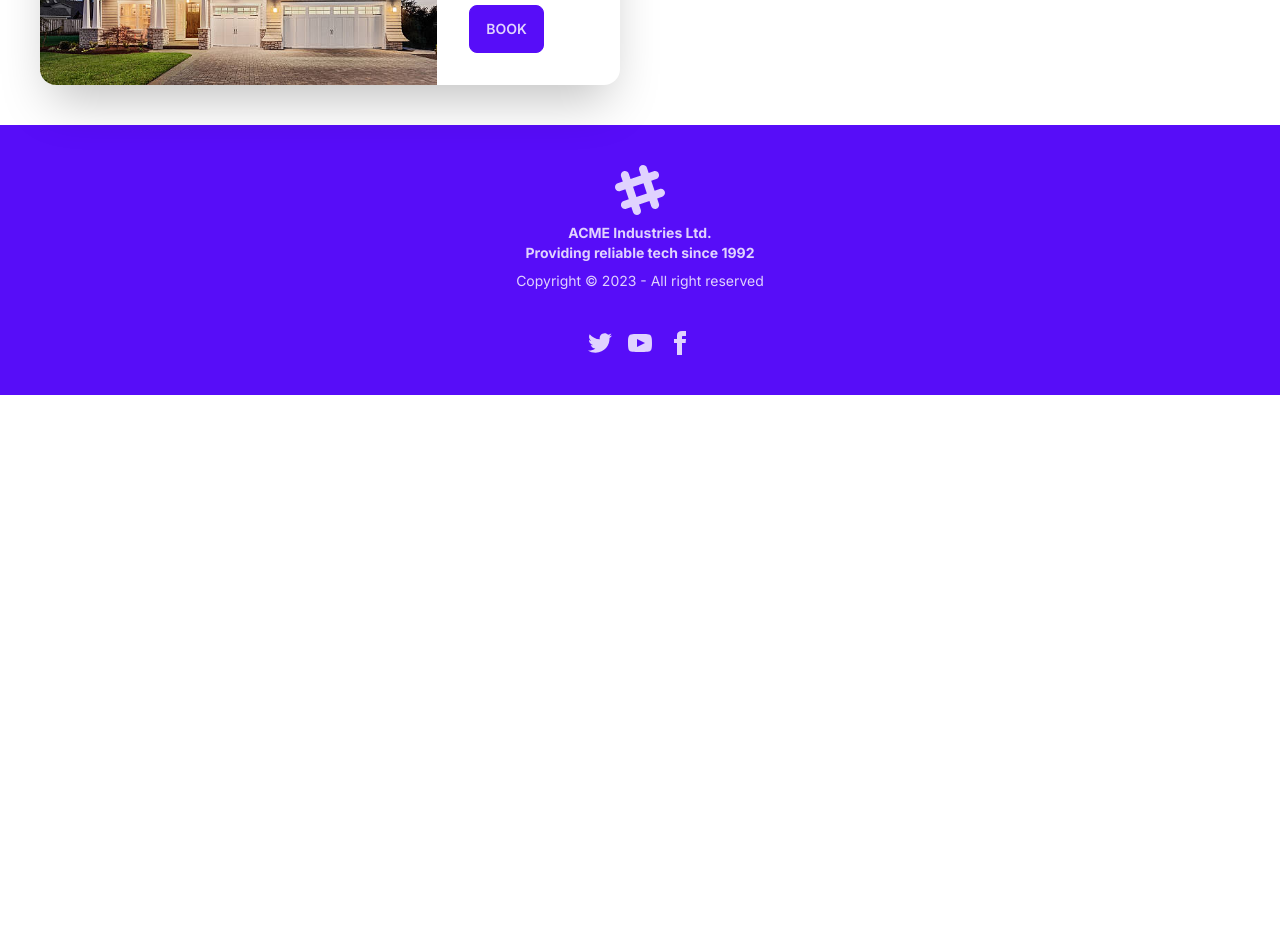
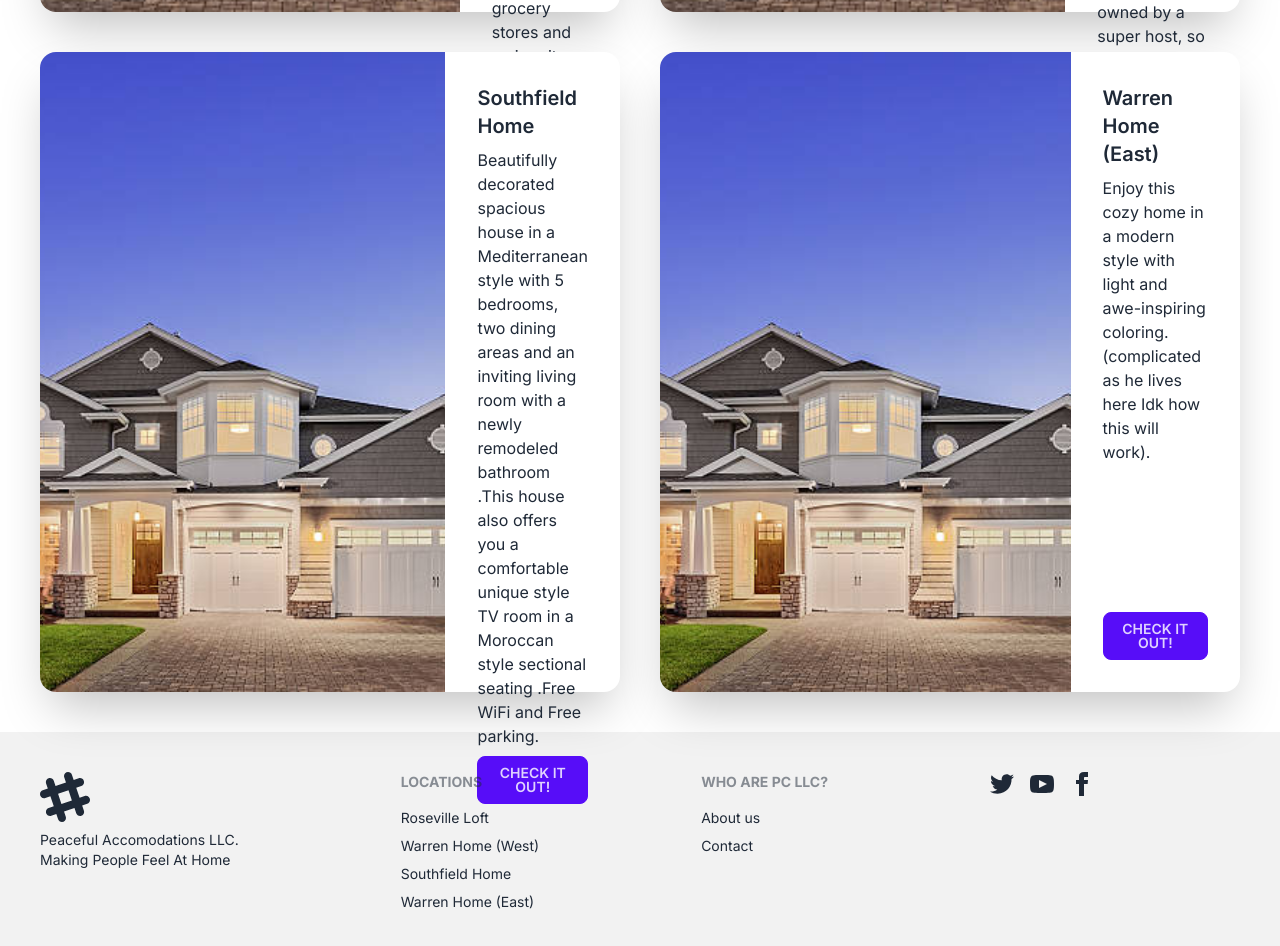
Before and after one commit to terminaltrifecta/PeacefulEscape, a Next.js app: page / in a window 1280 px wide. Shown: the part 1820-2766 px from the top of the page. Before the commit the page ends 2215 px from the top, so only its background shows below. Built offline with nearby package versions, Linux system fonts and the light colour scheme.

Commit message:
some index work

```diff
--- a/app/components/card/card.tsx
+++ b/app/components/card/card.tsx
@@ -15,16 +15,14 @@
       <figure>
         <Image className="h-full" src={Stock} alt="Album" />
       </figure>
-      <div className="card-body">
+      <div className="card-body h-full w-1/2">
         <h2 className="card-title">{headerText}</h2>
-        <p>{paragraphText}</p>
+        <p className="break-words">{paragraphText}</p>
         <div className="card-actions justify-start">
           <Link className="break-words" href={`${buttonPath}`}>
-              <button className="btn btn-primary w-full">
-                {buttonText}
-              </button>
-            </Link>
-          </div>
+            <button className="btn btn-primary w-full">{buttonText}</button>
+          </Link>
+        </div>
       </div>
     </div>
   );
--- a/app/components/footer/footer.tsx
+++ b/app/components/footer/footer.tsx
@@ -2,7 +2,75 @@
 
 export default function Footer() {
   return (
-    <footer className="footer footer-center p-10 bg-primary text-primary-content">
+    <footer className="footer p-10 bg-base-200 text-base-content">
+      <div>
+        <svg
+          width="50"
+          height="50"
+          viewBox="0 0 24 24"
+          xmlns="http://www.w3.org/2000/svg"
+          fillRule="evenodd"
+          clipRule="evenodd"
+          className="fill-current"
+        >
+          <path d="M22.672 15.226l-2.432.811.841 2.515c.33 1.019-.209 2.127-1.23 2.456-1.15.325-2.148-.321-2.463-1.226l-.84-2.518-5.013 1.677.84 2.517c.391 1.203-.434 2.542-1.831 2.542-.88 0-1.601-.564-1.86-1.314l-.842-2.516-2.431.809c-1.135.328-2.145-.317-2.463-1.229-.329-1.018.211-2.127 1.231-2.456l2.432-.809-1.621-4.823-2.432.808c-1.355.384-2.558-.59-2.558-1.839 0-.817.509-1.582 1.327-1.846l2.433-.809-.842-2.515c-.33-1.02.211-2.129 1.232-2.458 1.02-.329 2.13.209 2.461 1.229l.842 2.515 5.011-1.677-.839-2.517c-.403-1.238.484-2.553 1.843-2.553.819 0 1.585.509 1.85 1.326l.841 2.517 2.431-.81c1.02-.33 2.131.211 2.461 1.229.332 1.018-.21 2.126-1.23 2.456l-2.433.809 1.622 4.823 2.433-.809c1.242-.401 2.557.484 2.557 1.838 0 .819-.51 1.583-1.328 1.847m-8.992-6.428l-5.01 1.675 1.619 4.828 5.011-1.674-1.62-4.829z"></path>
+        </svg>
+        <p>
+          Peaceful Accomodations LLC.
+          <br />
+          Making People Feel At Home
+        </p>
+      </div>
+      <div>
+        <span className="footer-title">Locations</span>
+        <a className="link link-hover">Roseville Loft</a>
+        <a className="link link-hover">Warren Home (West)</a>
+        <a className="link link-hover">Southfield Home</a>
+        <a className="link link-hover">Warren Home (East)</a>
+      </div>
+      <div>
+        <span className="footer-title">Who are PC LLC?</span>
+        <a className="link link-hover">About us</a>
+        <a className="link link-hover">Contact</a>
+      </div>
+
+      <div className="grid grid-flow-col gap-4">
+        <a>
+          <svg
+            xmlns="http://www.w3.org/2000/svg"
+            width="24"
+            height="24"
+            viewBox="0 0 24 24"
+            className="fill-current"
+          >
+            <path d="M24 4.557c-.883.392-1.832.656-2.828.775 1.017-.609 1.798-1.574 2.165-2.724-.951.564-2.005.974-3.127 1.195-.897-.957-2.178-1.555-3.594-1.555-3.179 0-5.515 2.966-4.797 6.045-4.091-.205-7.719-2.165-10.148-5.144-1.29 2.213-.669 5.108 1.523 6.574-.806-.026-1.566-.247-2.229-.616-.054 2.281 1.581 4.415 3.949 4.89-.693.188-1.452.232-2.224.084.626 1.956 2.444 3.379 4.6 3.419-2.07 1.623-4.678 2.348-7.29 2.04 2.179 1.397 4.768 2.212 7.548 2.212 9.142 0 14.307-7.721 13.995-14.646.962-.695 1.797-1.562 2.457-2.549z"></path>
+          </svg>
+        </a>
+        <a>
+          <svg
+            xmlns="http://www.w3.org/2000/svg"
+            width="24"
+            height="24"
+            viewBox="0 0 24 24"
+            className="fill-current"
+          >
+            <path d="M19.615 3.184c-3.604-.246-11.631-.245-15.23 0-3.897.266-4.356 2.62-4.385 8.816.029 6.185.484 8.549 4.385 8.816 3.6.245 11.626.246 15.23 0 3.897-.266 4.356-2.62 4.385-8.816-.029-6.185-.484-8.549-4.385-8.816zm-10.615 12.816v-8l8 3.993-8 4.007z"></path>
+          </svg>
+        </a>
+        <a>
+          <svg
+            xmlns="http://www.w3.org/2000/svg"
+            width="24"
+            height="24"
+            viewBox="0 0 24 24"
+            className="fill-current"
+          >
+            <path d="M9 8h-3v4h3v12h5v-12h3.642l.358-4h-4v-1.667c0-.955.192-1.333 1.115-1.333h2.885v-5h-3.808c-3.596 0-5.192 1.583-5.192 4.615v3.385z"></path>
+          </svg>
+        </a>
+      </div>
+    </footer>
+    /* <footer className="footer footer-center p-10 bg-primary text-primary-content">
       <div>
         <svg
           width="50"
@@ -58,6 +126,6 @@
           </a>
         </div>
       </div>
-    </footer>
+    </footer> */
   );
 }
--- a/pages/index.tsx
+++ b/pages/index.tsx
@@ -12,9 +12,9 @@
       {/* Cards */}
       <div className="p-10 grid gap-10 justify-center md:grid-cols-2">
         <Card
-          headerText="booty"
-          paragraphText="paragraph one meow"
-          buttonText="TAKE MEEEE PLEASSE"
+          headerText="Roseville Loft"
+          paragraphText="When you rent this beautiful space, you’ll experience the modern loft lifestyle living. Over 1200 sq feet of space, two large bedrooms, a huge kitchen with brand new appliances ,tons of living space, a stunning remodeled bathroom, and a private access to the apartment. This apartment is conveniently located in the heart of the city with a walking distance to grocery stores and major city Freeways."
+          buttonText="Check It Out!"
           imageName="app/assets/stockhome.jpg"
           buttonPath="/property1"
           /*
@@ -27,32 +27,26 @@
         */
         />
         <Card
-          headerText="different header"
-          paragraphText="anotha paragwaf"
-          buttonText="or... here..?"
+          headerText="Warren Home (West)"
+          paragraphText="Enjoy this spacious newly remodeled house in the heart of Warren city. Residents will enjoy an abundance of attractions near the house while relaxing in a quiet neighborhood. The property is within proximity to the local hospital as well as shopping malls. Washer and dryer in unit, Clean fresh towels, 65 inch Smart TV, and a fully equipped kitchen to enjoy. This home is owned by a super host, so expect an exceptional stay. This location is further west on 12 mile road."
+          buttonText="Check It Out!"
           imageName="app/assets/stockhome.jpg"
           buttonPath="/property2"
         />
         <Card
-          headerText="gio is a cutie"
-          paragraphText="lorem ipsum"
-          buttonText="uwu"
+          headerText="Southfield Home"
+          paragraphText="Beautifully decorated spacious house in a Mediterranean style with 5 bedrooms, two dining areas and an inviting living room with a newly remodeled bathroom .This house also offers you a comfortable unique style TV room in a Moroccan style sectional seating .Free WiFi and Free parking.
+"
+          buttonText="Check It Out!"
           imageName="app/assets/stockhome.jpg"
           buttonPath="/property3"
         />
         <Card
-          headerText="so is aiden :3"
-          paragraphText="AAGHGHGB"
-          buttonText="book"
+          headerText="Warren Home (East)"
+          paragraphText="Enjoy this cozy home in a modern style with light and awe-inspiring coloring. (complicated as he lives here Idk how this will work)."
+          buttonText="Check It Out!"
           imageName="app/assets/stockhome.jpg"
           buttonPath="/property4"
-        />
-        <Card
-          headerText="so is aiden :3"
-          paragraphText="AAGHGHGB"
-          buttonText="book"
-          imageName="app/assets/stockhome.jpg"
-          buttonPath="/property5"
         />
       </div>
     </>
```
